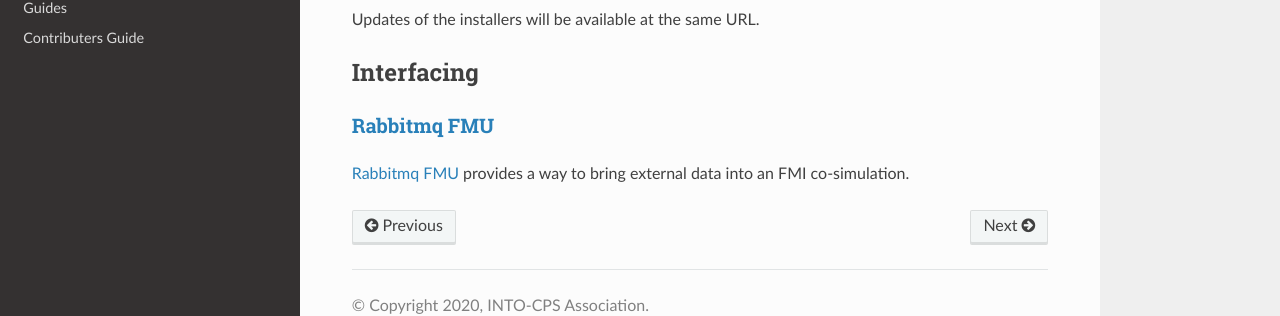
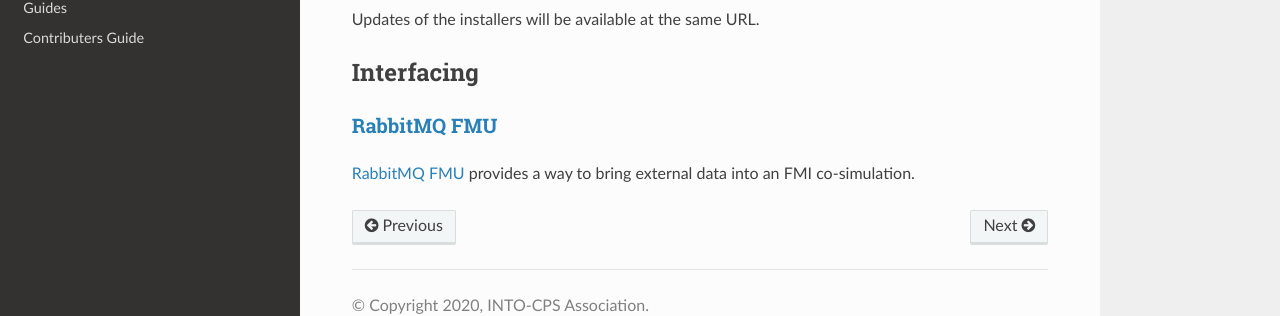
Before and after one commit to INTO-CPS-Association/Documentation, a Sphinx documentation site: the page built from docs/tools.rst, in a window 1280 px wide and 900 px high, scrolled down 11972 px. Shown: the part 525-841 px from the top of the window. Built offline with Sphinx 7.4.7 and the Read the Docs theme 2.0.0, drawn with Linux system fonts in a browser that asks for light colours.

```diff
--- a/docs/tools.rst
+++ b/docs/tools.rst
@@ -219,7 +219,7 @@ Updates of the installers will be available at the same URL.
 Interfacing
 ===========
 
-`Rabbitmq FMU`_
+`RabbitMQ FMU`_
 ---------------
 
-`Rabbitmq FMU`_ provides a way to bring external data into an FMI co-simulation.
+`RabbitMQ FMU`_ provides a way to bring external data into an FMI co-simulation.
```
Also changed, not shown: other parts of docs/tools.rst (+1 -1 lines).
